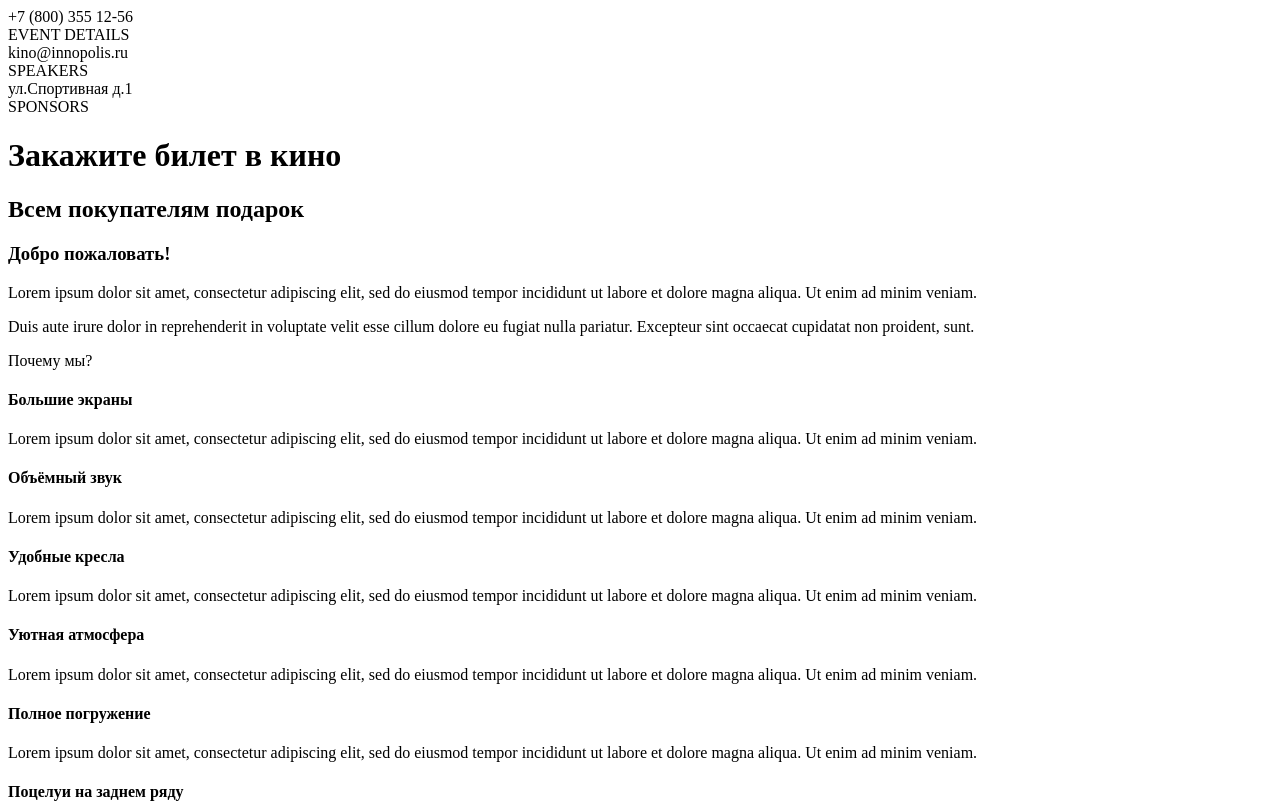
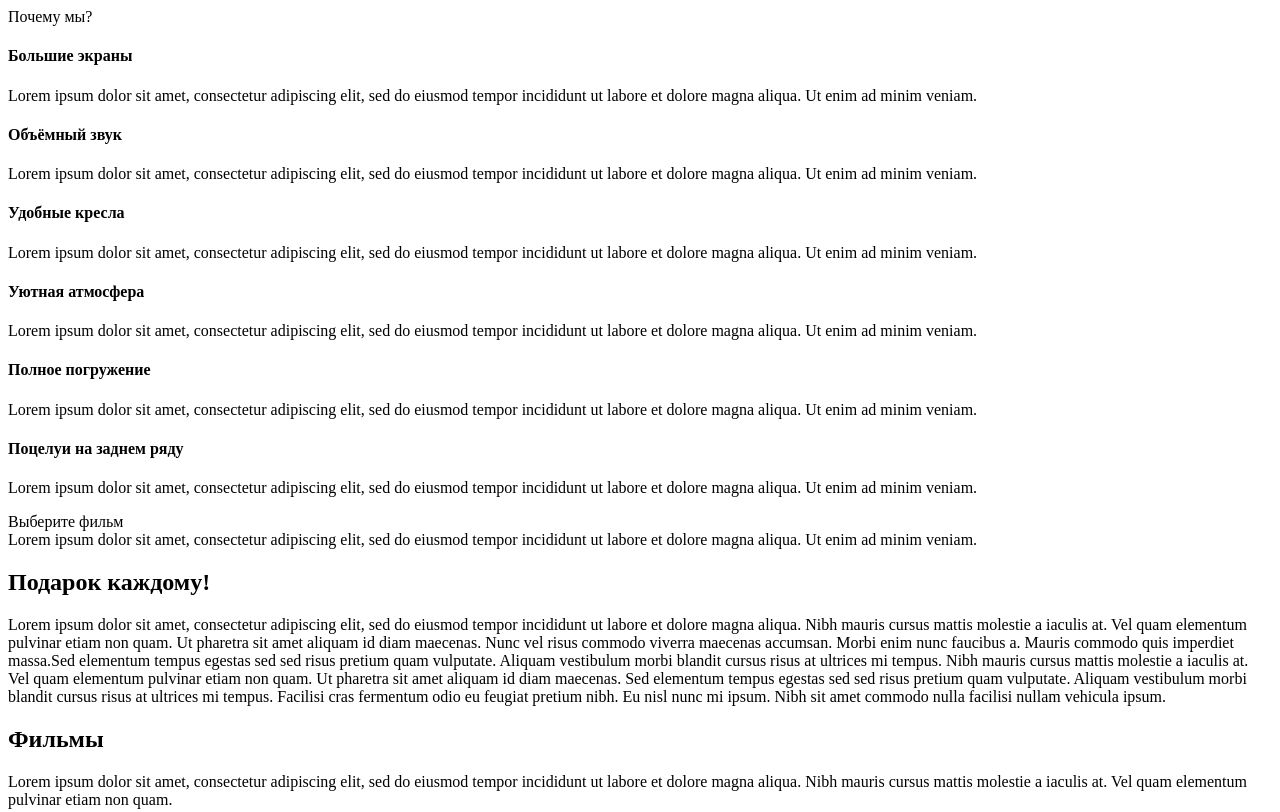
Before and after one commit to markInno/cinemaProject, a plain HTML site: page index.html in a window 1280 px wide. Shown: the top 812 px of the page. Drawn offline with Linux system fonts and the light colour scheme.

Commit message:
fixed header

```diff
--- a/index.html
+++ b/index.html
@@ -4,29 +4,6 @@
     <title>Продажа билетов в кино в Иннополисе</title>
   </head>
   <body>
-    <div>+7 (800) 355 12-56</div>
-    <div>EVENT DETAILS</div>
-    <div>kino@innopolis.ru</div>
-    <div>SPEAKERS</div>
-    <div>ул.Спортивная д.1</div>
-    <div>SPONSORS</div>
-    <div>
-      <h1>Закажите билет в кино</h1>
-      <h2>Всем покупателям подарок</h2>
-    </div>
-    <div>
-      <h3>Добро пожаловать!</h3>
-      <p>
-        Lorem ipsum dolor sit amet, consectetur adipiscing elit, sed do eiusmod
-        tempor incididunt ut labore et dolore magna aliqua. Ut enim ad minim
-        veniam.
-      </p>
-      <p>
-        Duis aute irure dolor in reprehenderit in voluptate velit esse cillum
-        dolore eu fugiat nulla pariatur. Excepteur sint occaecat cupidatat non
-        proident, sunt.
-      </p>
-    </div>
     <div>Почему мы?</div>
     <div>
       <h4>Большие экраны</h4>
```
